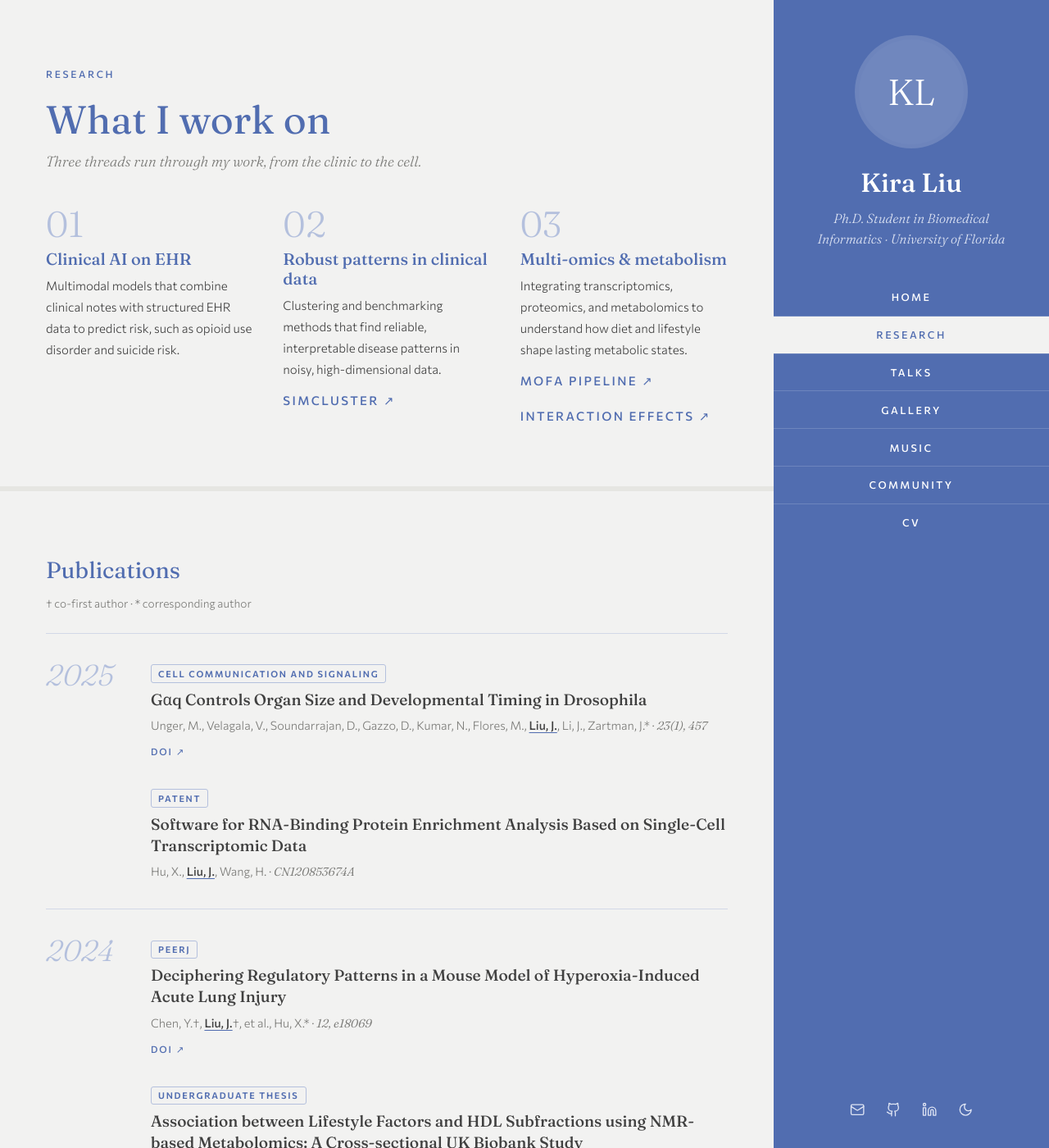
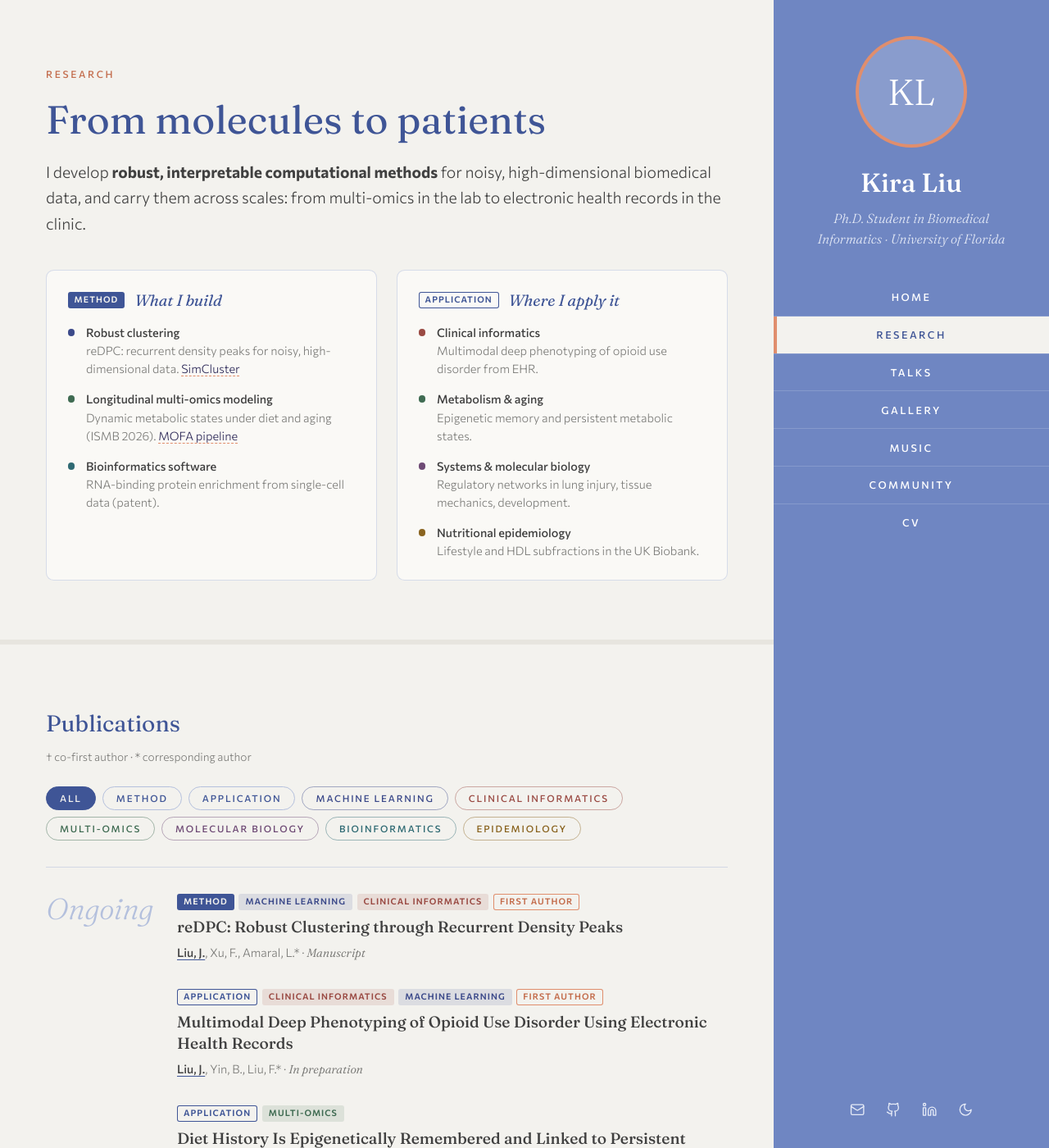
Before and after one commit to KiraLiiu/KiraLiiu.github.io, a Jekyll site: the page built from pages/research.html, in a window 1280 px wide and 1400 px high. Shown: the whole window at 82% size. Built offline with Jekyll 4.4.1, drawn with Linux system fonts in a browser that asks for light colours; some of the changed text lies outside the part shown.

Commit message:
Research map, field labels, warm accent palette, home education
- Research page: one-line main thread plus Method / Application tracks
- Publications: type, field and authorship labels with field filters;
  venues shown small; unpublished work grouped as "Ongoing"
- Updated titles (reDPC, OUD deep phenotyping), ISMB 2026 poster,
  second authorship on the Wisconsin paper, co-first on PeerJ
- Periwinkle + apricot palette
- Home: separate Education section; news shows 4 with a More toggle

Co-Authored-By: Claude Opus 5.5 <noreply@anthropic.com>

```diff
--- a/_data/news.yml
+++ b/_data/news.yml
@@ -1,6 +1,8 @@
 # Newest first. The home page shows the top 10. Markdown links work in `text`.
 - when: "2026"
   text: Started my Ph.D. in Biomedical Informatics at the University of Florida.
+- when: "2026"
+  text: Poster accepted at ISMB 2026 on modeling dynamic metabolic states from longitudinal multi-omics.
 - when: Jun 2025
   text: Started my M.Sc. in Quantitative & Systems Biology at Northwestern University, working with Luis A. Nunes Amaral.
 - when: May 2025
--- a/_data/publications.yml
+++ b/_data/publications.yml
@@ -1,57 +1,93 @@
-# Published work is grouped by `year`; entries with `wip: true` go under "In preparation".
-# Optional fields: cite, award, links. † co-first author, * corresponding author.
+# Grouped by `year` on the Research page; use `year: Ongoing` for unpublished work (listed first).
+# type:   Method (you built a computational method/tool) or Application (you used methods to answer a question)
+# fields: any of Machine Learning, Clinical Informatics, Multi-omics, Bioinformatics, Epidemiology, Molecular Biology
+# role:   optional highlight, e.g. "Co-first author" or "First author"
+# Optional: status, award, links. † co-first author, * corresponding author.
+
+- title: "reDPC: Robust Clustering through Recurrent Density Peaks"
+  authors: Liu, J., Xu, F., Amaral, L.*
+  status: Manuscript
+  year: Ongoing
+  type: Method
+  fields: [Machine Learning, Clinical Informatics]
+  role: First author
+
+- title: Multimodal Deep Phenotyping of Opioid Use Disorder Using Electronic Health Records
+  authors: Liu, J., Yin, B., Liu, F.*
+  status: In preparation
+  year: Ongoing
+  type: Application
+  fields: [Clinical Informatics, Machine Learning]
+  role: First author
+
+- title: Diet History Is Epigenetically Remembered and Linked to Persistent Metabolic States
+  authors: Calubag, M., Liu, J., et al., Denu, J.*, Lamming, D.*
+  status: In preparation
+  year: Ongoing
+  type: Application
+  fields: [Multi-omics]
+
+- title: Multi-omics Profiling Ferroptosis Regulatory Networks in Hyperoxia-Induced Acute Lung Injury
+  authors: Qin, S.†, Liu, J.†, et al., Hu, X.*
+  status: In preparation
+  year: Ongoing
+  type: Application
+  fields: [Multi-omics]
+  role: Co-first author
+
+- title: Octn2 Regulates Thermogenic Acylcarnitine Uptake in Brown Adipocytes
+  authors: Bank, H., Wu, F., James, I., Miles, H., Liu, J., et al., Simcox, J.*
+  status: In preparation
+  year: Ongoing
+  type: Application
+  fields: [Molecular Biology]
+
+- title: Robust and Interpretable Modeling of Dynamic Metabolic States from Longitudinal Multi-Omics under Dietary Perturbation and Aging
+  authors: Liu, J., et al.
+  venue: ISMB 2026 · Poster 1462
+  year: 2026
+  type: Method
+  fields: [Multi-omics, Machine Learning]
+  role: First author
+  links: { Code: "https://github.com/KiraLiiu/MOFA_analysis_pipeline" }
 
 - title: Gαq Controls Organ Size and Developmental Timing in Drosophila
   authors: Unger, M., Velagala, V., Soundarrajan, D., Gazzo, D., Kumar, N., Flores, M., Liu, J., Li, J., Zartman, J.*
-  venue: Cell Communication and Signaling
-  cite: 23(1), 457
+  venue: Cell Communication and Signaling 23(1), 457
   year: 2025
+  type: Application
+  fields: [Molecular Biology]
   links: { DOI: "https://doi.org/10.1186/s12964-025-02449-9" }
 
 - title: Software for RNA-Binding Protein Enrichment Analysis Based on Single-Cell Transcriptomic Data
   authors: Hu, X., Liu, J., Wang, H.
-  venue: Patent
-  cite: CN120853674A
+  venue: China Patent CN120853674A
   year: 2025
+  type: Method
+  fields: [Bioinformatics]
 
 - title: Deciphering Regulatory Patterns in a Mouse Model of Hyperoxia-Induced Acute Lung Injury
   authors: Chen, Y.†, Liu, J.†, et al., Hu, X.*
-  venue: PeerJ
-  cite: 12, e18069
+  venue: PeerJ 12, e18069
   year: 2024
+  type: Application
+  fields: [Multi-omics, Bioinformatics]
+  role: Co-first author
   links: { DOI: "https://doi.org/10.7717/peerj.18069" }
 
 - title: "Association between Lifestyle Factors and HDL Subfractions using NMR-based Metabolomics: A Cross-sectional UK Biobank Study"
   authors: Liu, J., Gao, X.*
-  venue: Undergraduate Thesis
-  cite: Shanghai Jiao Tong University
+  venue: Undergraduate Thesis, Shanghai Jiao Tong University
   award: Outstanding Undergraduate Thesis Award (top 5%)
   year: 2024
+  type: Application
+  fields: [Epidemiology]
+  role: First author
 
 - title: Positive Feedback Loops between Fibroblasts and the Mechanical Environment Contribute to Dermal Fibrosis
   authors: Zhu, L., Liu, L., Wang, A., Liu, J., Huang, X., Zan, T.*
-  venue: Matrix Biology
-  cite: 121, 1–21
+  venue: Matrix Biology 121, 1–21
   year: 2023
+  type: Application
+  fields: [Molecular Biology]
   links: { DOI: "https://doi.org/10.1016/j.matbio.2023.05.001" }
-
-- title: Multimodal Modeling for Opioid Use Disorder Risk Prediction from Clinical Notes and EHR Data
-  authors: Liu, J., Yin, B., Liu, F.*
-  wip: true
-
-- title: "ClusterBenchmark: A Modular Benchmark Framework for Complex Simulated Data Generation and Clustering Algorithm Evaluation"
-  authors: Liu, J., Xu, F., Amaral, L.*
-  wip: true
-  links: { Code: "https://github.com/KiraLiiu/SimCluster" }
-
-- title: Multi-omics Profiling Ferroptosis Regulatory Networks in Hyperoxia-Induced Acute Lung Injury
-  authors: Qin, S.†, Liu, J.†, et al., Hu, X.*
-  wip: true
-
-- title: Diet History Is Epigenetically Remembered and Linked to Persistent Metabolic States
-  authors: Calubag, M., Haws, S., Green, C., Liu, J., et al., Denu, J.*, Lamming, D.*
-  wip: true
-
-- title: Octn2 Regulates Thermogenic Acylcarnitine Uptake in Brown Adipocytes
-  authors: Bank, H., Wu, F., James, I., Miles, H., Liu, J., et al., Simcox, J.*
-  wip: true
--- a/assets/main.js
+++ b/assets/main.js
@@ -31,7 +31,24 @@ addEventListener('scroll', onScroll, { passive: true })
 onScroll()
 toTop.addEventListener('click', () => scrollTo({ top: 0 }))
 
-// Gallery: category filter + lightbox (only on the Gallery page)
+// Filter chips (Gallery, Publications): items carry data-cat="A|B|C"
+$$('.filters').forEach((bar) => {
+  const scope = bar.parentElement
+  const items = [...scope.querySelectorAll('[data-cat]')].filter((el) => el.tagName !== 'BUTTON')
+  bar.querySelectorAll('button').forEach((b) => b.addEventListener('click', () => {
+    bar.querySelectorAll('button').forEach((x) => x.setAttribute('aria-pressed', x === b))
+    items.forEach((it) => { it.hidden = b.dataset.cat !== 'All' && !it.dataset.cat.split('|').includes(b.dataset.cat) })
+    scope.querySelectorAll('.year-group').forEach((g) => { g.hidden = !g.querySelector('[data-cat]:not([hidden])') })
+    items.filter((it) => !it.hidden).forEach((it, n) => {
+      it.style.setProperty('--i', Math.min(n, 8))
+      it.classList.remove('in')
+      void it.offsetWidth // restart the fade-up animation
+      it.classList.add('in')
+    })
+  }))
+})
+
+// Gallery lightbox (only on the Gallery page)
 const box = $('.lightbox')
 if (box) {
   const figs = $$('.gallery figure')
@@ -47,19 +64,8 @@ if (box) {
     big.animate([{ opacity: 0 }, { opacity: 1 }], 300)
   }
 
-  $$('.filters button').forEach((b) => b.addEventListener('click', () => {
-    $$('.filters button').forEach((x) => x.setAttribute('aria-pressed', x === b))
-    figs.forEach((f) => { f.hidden = b.dataset.cat !== 'All' && f.dataset.cat !== b.dataset.cat })
-    shown = figs.filter((f) => !f.hidden)
-    shown.forEach((f, n) => {
-      f.style.setProperty('--i', Math.min(n, 8))
-      f.classList.remove('in')
-      void f.offsetWidth // restart the fade-up animation
-      f.classList.add('in')
-    })
-  }))
-
   figs.forEach((f) => f.querySelector('button').addEventListener('click', () => {
+    shown = figs.filter((g) => !g.hidden)
     show(shown.indexOf(f))
     box.showModal()
   }))
--- a/assets/style.css
+++ b/assets/style.css
@@ -1,17 +1,26 @@
 /* Palette & type: Hugo Apéro · Layout: HTML5 UP Read Only */
 :root {
   color-scheme: light dark;
-  --bg: light-dark(#f2f2f1, #18181d);
-  --surface: light-dark(#f9f9f8, #202027);
+  --bg: light-dark(#f3f2ee, #18181d);
+  --surface: light-dark(#faf9f6, #202027);
   --text: light-dark(#404040, #d4d4cf);
   --muted: light-dark(#7b7b78, #9a9a96);
-  --heading: light-dark(#516db0, #9fb3e6);
+  --heading: light-dark(#3f5596, #a9b8e8);
   --link: light-dark(#2c2857, #c8d1f2);
+  --accent: light-dark(#e08e6d, #e8a084);
+  --accent-ink: light-dark(#c46f4f, #eba98c);
   --line: light-dark(#b4c0dd, #3b4566);
   --hair: color-mix(in srgb, var(--line) 50%, transparent);
-  --rule: light-dark(#e6e6e2, #222229);
-  --side: light-dark(#516db0, #2c2857);
-  --side-soft: light-dark(#dfe5f4, #b9c1e6);
+  --rule: light-dark(#e7e5df, #222229);
+  --side: light-dark(#6f86c2, #2a3152);
+  --side-soft: light-dark(#e6ebf7, #b9c1e6);
+  /* field colors (labels, dots, filter chips) */
+  --f-ml: light-dark(#3c4a8a, #a9b5ea);
+  --f-clin: light-dark(#9a4a43, #eba9a2);
+  --f-omics: light-dark(#3f6b52, #9fd1b3);
+  --f-bioinfo: light-dark(#2f6a73, #96d0d8);
+  --f-epi: light-dark(#8a6420, #e2c07c);
+  --f-bio: light-dark(#6e4a75, #d0aad6);
   --side-line: rgb(255 255 255 / .16);
   --sidebar-w: 21rem;
   --gutter: max(3.5rem, calc((100% - 52rem) / 2));
@@ -37,7 +46,7 @@ body {
 h1, h2, h3, h4 { font-family: var(--serif); font-weight: 500; line-height: 1.2; color: var(--heading); }
 a {
   color: var(--link);
-  text-decoration: underline dashed 1px color-mix(in srgb, currentColor 50%, transparent);
+  text-decoration: underline dashed 1px var(--accent);
   text-underline-offset: 3px;
   transition: color .3s, text-underline-offset .3s, text-decoration-color .3s;
 }
@@ -48,7 +57,7 @@ time { font: .75rem/2.1 var(--mono); color: var(--muted); }
 .progress {
   position: fixed; inset: 0 auto auto 0; z-index: 50;
   width: 100%; height: 3px;
-  background: var(--heading);
+  background: var(--accent);
   transform: scaleX(0); transform-origin: 0 50%;
 }
 
@@ -69,7 +78,7 @@ time { font: .75rem/2.1 var(--mono); color: var(--muted); }
   width: 8rem; aspect-ratio: 1;
   margin: 0 auto 1.75rem;
   border-radius: 50%; overflow: hidden;
-  box-shadow: 0 0 0 5px var(--side-line);
+  box-shadow: 0 0 0 4px var(--accent);
   background: color-mix(in srgb, #fff 18%, var(--side));
   font: 300 2.75rem var(--serif);
 }
@@ -89,7 +98,7 @@ time { font: .75rem/2.1 var(--mono); color: var(--muted); }
   transition: background .3s, color .3s;
 }
 .sidebar nav a:hover { background: var(--side-line); color: #fff; }
-.sidebar nav a.active { background: var(--bg); color: var(--heading); }
+.sidebar nav a.active { background: var(--bg); color: var(--heading); box-shadow: inset 4px 0 var(--accent); }
 .sidebar footer { margin-top: auto; padding: 1.75rem; display: flex; justify-content: center; gap: .35rem; }
 .icon-btn {
   display: grid; place-items: center;
@@ -106,7 +115,7 @@ main section { padding: 5rem var(--gutter) 4.5rem; border-top: 6px solid var(--r
 main section:first-child { border-top: 0; }
 main h2 { margin: 0 0 .5rem; font-size: clamp(2.2rem, 4vw, 3rem); font-weight: 400; }
 main h3 { margin: 0 0 1.75rem; font-size: 1.75rem; font-weight: 400; }
-.eyebrow { margin: 0 0 1rem; font-size: .75rem; font-weight: 500; letter-spacing: .22em; text-transform: uppercase; color: var(--heading); }
+.eyebrow { margin: 0 0 1rem; font-size: .75rem; font-weight: 500; letter-spacing: .22em; text-transform: uppercase; color: var(--accent-ink); }
 .display { margin-bottom: 2.25rem; font-size: clamp(2.6rem, 5vw, 4rem); letter-spacing: -.01em; }
 .sub { margin: 0 0 2.5rem; color: var(--muted); font: italic 300 1.1rem/1.6 var(--serif); }
 .note { margin: -1rem 0 1.5rem; font-size: .85rem; color: var(--muted); }
@@ -119,21 +128,47 @@ main h3 { margin: 0 0 1.75rem; font-size: 1.75rem; font-weight: 400; }
 /* Home */
 .questions { list-style: none; counter-reset: q; margin: 0 0 1.5rem; padding: 0; display: grid; gap: .75rem; }
 .questions li { counter-increment: q; display: grid; grid-template-columns: 2.5rem 1fr; }
-.questions li::before { content: counter(q, lower-roman) "."; font: italic 400 1.15rem/1.6 var(--serif); color: var(--heading); }
+.questions li::before { content: counter(q, lower-roman) "."; font: italic 400 1.15rem/1.6 var(--serif); color: var(--accent-ink); }
+.more { margin-top: .5rem; }
+.more summary {
+  display: inline-flex; align-items: center; gap: .4rem;
+  padding: .3rem .95rem; border: 1px solid var(--line); border-radius: 999px;
+  font-size: .75rem; font-weight: 500; letter-spacing: .14em; text-transform: uppercase; color: var(--heading);
+  cursor: pointer; list-style: none; transition: background .3s;
+}
+.more summary::-webkit-details-marker { display: none; }
+.more summary::after { content: "+"; font-size: 1rem; line-height: 1; transition: transform .3s; }
+.more[open] summary::after { transform: rotate(45deg); }
+.more summary:hover { background: color-mix(in srgb, var(--heading) 10%, transparent); }
+.more[open] .news { margin-top: 1.25rem; animation: fade-up .4s ease-out; }
 .news { list-style: none; margin: 0; padding: 0; columns: 2 20rem; column-gap: 3rem; font-size: .95rem; line-height: 1.6; }
 .news li { break-inside: avoid; display: grid; grid-template-columns: 5.25rem 1fr; gap: .5rem; margin-bottom: 1rem; }
 
 /* Research */
-.themes { list-style: none; counter-reset: t; margin: 0; padding: 0; display: grid; grid-template-columns: repeat(3, minmax(0, 1fr)); gap: 2.25rem; }
-.themes li { counter-increment: t; }
-.themes li::before { content: counter(t, decimal-leading-zero); display: block; margin-bottom: .6rem; font: 300 2.75rem/1 var(--serif); color: var(--line); }
-.themes h3 { margin: 0 0 .4rem; font-size: 1.25rem; font-weight: 500; }
-.themes p { margin: 0; font-size: .93rem; }
-.themes .links { margin-top: .75rem; }
-.year-group { display: grid; grid-template-columns: 6rem minmax(0, 1fr); gap: 2rem; padding: 2rem 0; border-top: 1px solid var(--hair); }
+.tracks { display: grid; grid-template-columns: repeat(2, minmax(0, 1fr)); gap: 1.5rem; margin-top: 2.5rem; }
+.track { padding: 1.5rem 1.6rem; border: 1px solid var(--hair); border-radius: .6rem; background: var(--surface); }
+.track-head { display: flex; align-items: center; gap: .75rem; margin: 0 0 1rem; font: italic 400 1.2rem var(--serif); color: var(--heading); }
+.track ul { list-style: none; margin: 0; padding: 0; display: grid; gap: .9rem; }
+.track li { display: grid; grid-template-columns: .9rem 1fr; gap: .5rem; font-size: .9rem; line-height: 1.55; color: var(--muted); }
+.track strong { display: block; font-weight: 500; color: var(--text); }
+.track a { white-space: nowrap; }
+.dot { width: .55rem; height: .55rem; margin-top: .45rem; border-radius: 50%; background: var(--c); }
+.tags { display: flex; flex-wrap: wrap; gap: .35rem; margin: 0 0 .5rem; }
+.tag { display: inline-block; padding: .1rem .5rem; border-radius: 3px; font-size: .66rem; font-weight: 600; letter-spacing: .1em; text-transform: uppercase; line-height: 1.6; color: var(--c); background: color-mix(in srgb, var(--c) 13%, transparent); }
+.tag.type-method { color: var(--bg); background: var(--heading); }
+.tag.type-application { color: var(--heading); background: none; box-shadow: inset 0 0 0 1px var(--heading); }
+.tag { font-family: var(--sans); font-style: normal; }
+.tag.role { color: #fff; background: var(--accent); }
+.tag.role-first-author { color: var(--accent-ink); background: none; box-shadow: inset 0 0 0 1px var(--accent); }
+.f-machine-learning { --c: var(--f-ml); }
+.f-clinical-informatics { --c: var(--f-clin); }
+.f-multi-omics { --c: var(--f-omics); }
+.f-bioinformatics { --c: var(--f-bioinfo); }
+.f-epidemiology { --c: var(--f-epi); }
+.f-molecular-biology { --c: var(--f-bio); }
+.year-group { display: grid; grid-template-columns: 8rem minmax(0, 1fr); gap: 2rem; padding: 2rem 0; border-top: 1px solid var(--hair); }
 .yr { margin: 0; position: sticky; top: 2rem; align-self: start; font: italic 300 2.25rem/1 var(--serif); color: var(--line); }
 .pubs { list-style: none; margin: 0; padding: 0; display: grid; gap: 1.9rem; }
-.venue { display: inline-block; margin-bottom: .5rem; padding: .05rem .5rem; border: 1px solid var(--line); border-radius: 3px; font-size: .68rem; font-weight: 600; letter-spacing: .16em; text-transform: uppercase; color: var(--heading); }
 .pub h4 { margin: 0; font-size: 1.2rem; line-height: 1.35; color: var(--text); }
 .authors { margin: .35rem 0 0; font-size: .9rem; color: var(--muted); }
 .authors em { font-family: var(--serif); }
@@ -185,6 +220,10 @@ main h3 { margin: 0 0 1.75rem; font-size: 1.75rem; font-weight: 400; }
 }
 .filters button:hover { background: color-mix(in srgb, var(--heading) 10%, transparent); }
 .filters button[aria-pressed="true"] { background: var(--heading); border-color: var(--heading); color: var(--bg); }
+.filters button[class^="f-"] { color: var(--c); border-color: color-mix(in srgb, var(--c) 45%, transparent); }
+.filters button[class^="f-"]:hover { background: color-mix(in srgb, var(--c) 12%, transparent); }
+.filters button[class^="f-"][aria-pressed="true"] { background: var(--c); border-color: var(--c); color: var(--bg); }
+.year-group[hidden] { display: none; }
 .gallery { columns: 3 10rem; column-gap: 1rem; }
 .gallery figure { position: relative; margin: 0 0 1rem; break-inside: avoid; border-radius: .5rem; overflow: hidden; }
 .gallery figure button { display: block; width: 100%; padding: 0; border: 0; background: var(--rule); cursor: zoom-in; }
@@ -263,7 +302,7 @@ main h3 { margin: 0 0 1.75rem; font-size: 1.75rem; font-weight: 400; }
 
 /* ---------- Responsive ---------- */
 @media (max-width: 1100px) {
-  .themes { grid-template-columns: 1fr; gap: 1.75rem; }
+  .tracks { grid-template-columns: 1fr; }
 }
 @media (max-width: 900px) {
   :root { --gutter: 1.5rem; }
--- a/pages/research.html
+++ b/pages/research.html
@@ -4,42 +4,61 @@ title: Research
 permalink: /research/
 ---
 {% capture me %}<span class="me">{{ site.author }}</span>{% endcapture %}
+{% assign pubs = site.data.publications %}
+{% assign fields = "" | split: "" %}
+{% for p in pubs %}{% assign fields = fields | concat: p.fields %}{% endfor %}
+{% assign fields = fields | uniq %}
+
 <section>
   <p class="eyebrow">Research</p>
-  <h2>What I work on</h2>
-  <p class="sub">Three threads run through my work, from the clinic to the cell.</p>
-  <ol class="themes">
-    <li class="reveal">
-      <h3>Clinical AI on EHR</h3>
-      <p>Multimodal models that combine clinical notes with structured EHR data to predict risk, such as opioid use disorder and suicide risk.</p>
-    </li>
-    <li class="reveal">
-      <h3>Robust patterns in clinical data</h3>
-      <p>Clustering and benchmarking methods that find reliable, interpretable disease patterns in noisy, high-dimensional data.</p>
-      <p class="links"><a href="https://github.com/KiraLiiu/SimCluster">SimCluster</a></p>
-    </li>
-    <li class="reveal">
-      <h3>Multi-omics &amp; metabolism</h3>
-      <p>Integrating transcriptomics, proteomics, and metabolomics to understand how diet and lifestyle shape lasting metabolic states.</p>
-      <p class="links"><a href="https://github.com/KiraLiiu/MOFA_analysis_pipeline">MOFA pipeline</a><a href="https://github.com/KiraLiiu/Interaction_Effect_Analysis">Interaction effects</a></p>
-    </li>
-  </ol>
+  <h2>From molecules to patients</h2>
+  <p class="lede">I develop <strong>robust, interpretable computational methods</strong> for noisy, high-dimensional biomedical data, and carry them across scales: from multi-omics in the lab to electronic health records in the clinic.</p>
+
+  <div class="tracks">
+    <div class="track reveal">
+      <p class="track-head"><span class="tag type-method">Method</span>What I build</p>
+      <ul>
+        <li><span class="dot f-machine-learning"></span><div><strong>Robust clustering</strong>reDPC: recurrent density peaks for noisy, high-dimensional data. <a href="https://github.com/KiraLiiu/SimCluster">SimCluster</a></div></li>
+        <li><span class="dot f-multi-omics"></span><div><strong>Longitudinal multi-omics modeling</strong>Dynamic metabolic states under diet and aging (ISMB 2026). <a href="https://github.com/KiraLiiu/MOFA_analysis_pipeline">MOFA pipeline</a></div></li>
+        <li><span class="dot f-bioinformatics"></span><div><strong>Bioinformatics software</strong>RNA-binding protein enrichment from single-cell data (patent).</div></li>
+      </ul>
+    </div>
+    <div class="track reveal">
+      <p class="track-head"><span class="tag type-application">Application</span>Where I apply it</p>
+      <ul>
+        <li><span class="dot f-clinical-informatics"></span><div><strong>Clinical informatics</strong>Multimodal deep phenotyping of opioid use disorder from EHR.</div></li>
+        <li><span class="dot f-multi-omics"></span><div><strong>Metabolism &amp; aging</strong>Epigenetic memory and persistent metabolic states.</div></li>
+        <li><span class="dot f-molecular-biology"></span><div><strong>Systems &amp; molecular biology</strong>Regulatory networks in lung injury, tissue mechanics, development.</div></li>
+        <li><span class="dot f-epidemiology"></span><div><strong>Nutritional epidemiology</strong>Lifestyle and HDL subfractions in the UK Biobank.</div></li>
+      </ul>
+    </div>
+  </div>
 </section>
 
 <section>
   <h3>Publications</h3>
   <p class="note">† co-first author · * corresponding author{% if site.scholar %} · <a href="{{ site.scholar }}">Google Scholar</a>{% endif %}</p>
-  {% assign published = site.data.publications | where_exp: "p", "p.wip != true" %}
-  {% assign years = published | group_by: "year" | sort: "name" | reverse %}
+  <div class="filters" role="group" aria-label="Filter publications">
+    <button type="button" data-cat="All" aria-pressed="true">All</button>
+    <button type="button" data-cat="Method" aria-pressed="false">Method</button>
+    <button type="button" data-cat="Application" aria-pressed="false">Application</button>
+    {% for f in fields %}<button type="button" class="f-{{ f | slugify }}" data-cat="{{ f }}" aria-pressed="false">{{ f }}</button>{% endfor %}
+  </div>
+
+  {% assign years = pubs | group_by: "year" | sort: "name" | reverse %}
   {% for y in years %}
   <div class="year-group">
     <p class="yr">{{ y.name }}</p>
     <ul class="pubs">
       {% for p in y.items %}
-      <li class="pub reveal">
-        <span class="venue">{{ p.venue }}</span>
+      <li class="pub reveal" data-cat="{{ p.type }}|{{ p.fields | join: '|' }}">
+        <p class="tags">
+          <span class="tag type-{{ p.type | slugify }}">{{ p.type }}</span>
+          {% for f in p.fields %}<span class="tag f-{{ f | slugify }}">{{ f }}</span>{% endfor %}
+          {% if p.role %}<span class="tag role role-{{ p.role | slugify }}">{{ p.role }}</span>{% endif %}
+        </p>
         <h4>{{ p.title }}</h4>
-        <p class="authors">{{ p.authors | replace: site.author, me }}{% if p.cite %} · <em>{{ p.cite }}</em>{% endif %}</p>
+        <p class="authors">{{ p.authors | replace: site.author, me }}{% if p.venue %} · <em>{{ p.venue }}</em>{% endif %}{% if p.status %} · <em>{{ p.status }}</em>{% endif %}</p>
         {% if p.award %}<p class="award">{{ p.award }}</p>{% endif %}
         {% if p.links %}<p class="links">{% for l in p.links %}<a href="{{ l[1] }}">{{ l[0] }}</a>{% endfor %}</p>{% endif %}
       </li>
@@ -48,19 +67,3 @@ permalink: /research/
   </div>
   {% endfor %}
 </section>
-
-{% assign wip = site.data.publications | where: "wip", true %}
-{% if wip.size > 0 %}
-<section>
-  <h3>In preparation</h3>
-  <ul class="pubs">
-    {% for p in wip %}
-    <li class="pub reveal">
-      <h4>{{ p.title }}</h4>
-      <p class="authors">{{ p.authors | replace: site.author, me }}</p>
-      {% if p.links %}<p class="links">{% for l in p.links %}<a href="{{ l[1] }}">{{ l[0] }}</a>{% endfor %}</p>{% endif %}
-    </li>
-    {% endfor %}
-  </ul>
-</section>
-{% endif %}
```
Also changed, not shown: README.md (+2 -0 lines), _data/talks.yml (+4 -7 lines), pages/home.html (+24 -5 lines).
